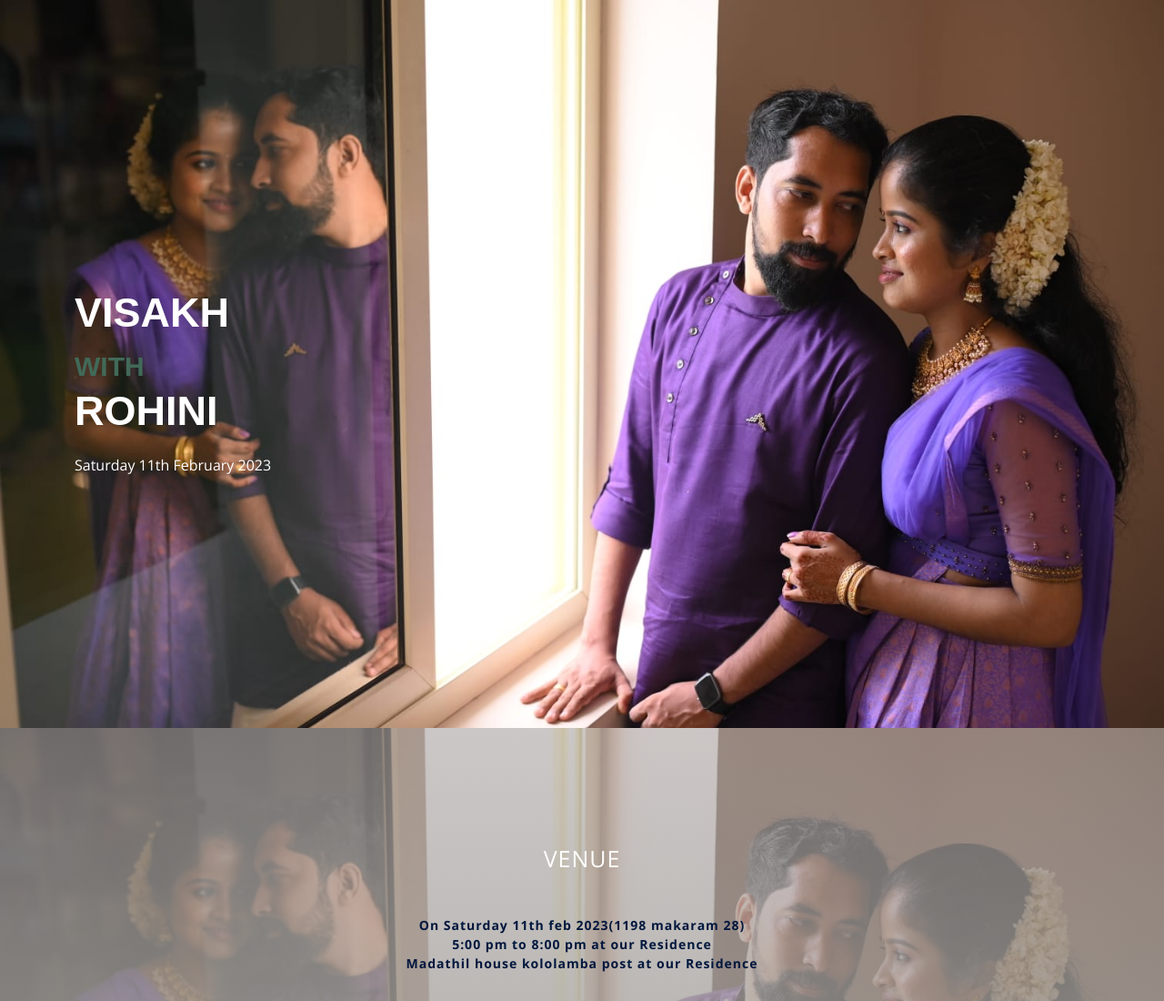
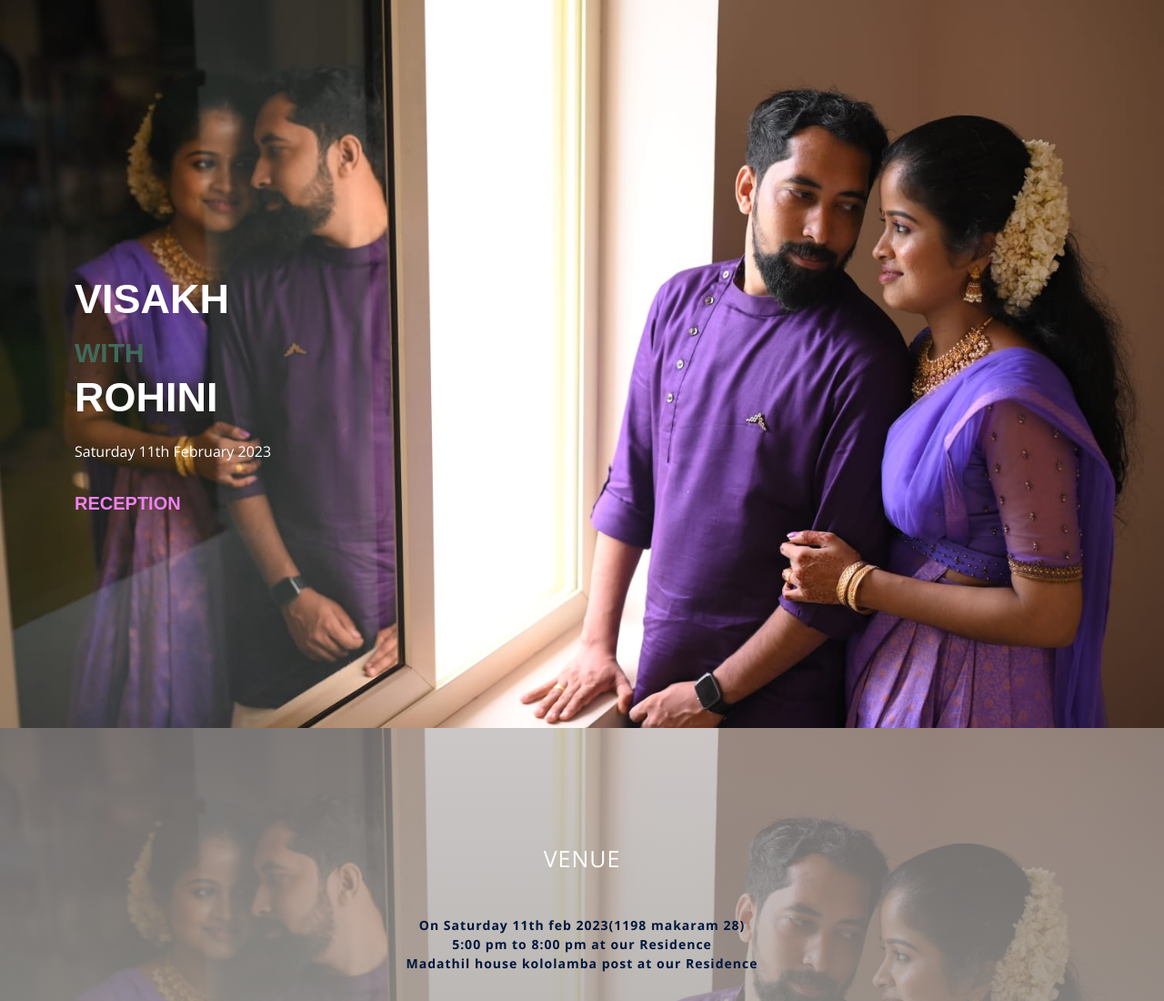
Before and after one commit to bineshklb/visakres, a plain HTML site: page index.html in a window 1280 px wide. Shown: the top 1100 px of the page at 91% size. Drawn offline with nearby package versions, Linux system fonts and the light colour scheme.

Commit message:
Update index.html

```diff
--- a/index.html
+++ b/index.html
@@ -78,7 +78,7 @@
                     <h2 style="color: white; font-family:  sans-serif;O" data-aos="fade-up" > VISAKH
                         <BR><SPAN style="font-size: 30px; font-family:  inherit;">WITH</SPAN><BR>ROHINI</h2>
                     <p style="color: white; data-aos="fade-up" data-aos-delay="100">Saturday 11th February 2023</p>
-                    <p style="color: white;>RECEPTION</p>
+                   <p style="color: violet; font-family:  sans-serif;font-size: 20px; font-weight: bold;data-aos="fade-up" data-aos-delay="60">RECEPTION</p>
                     <div class="d-flex" data-aos="fade-up" data-aos-delay="200">
                         <!-- <a href="../office/register" class="btn-book-a-table">Sign Up</a> -->
                         <!--  <a href="https://www.youtube.com/watch?v=LXb3EKWsInQ" class="glightbox btn-watch-video d-flex align-items-center"><i class="bi bi-play-circle"></i><span>Watch Video</span></a> -->
```
